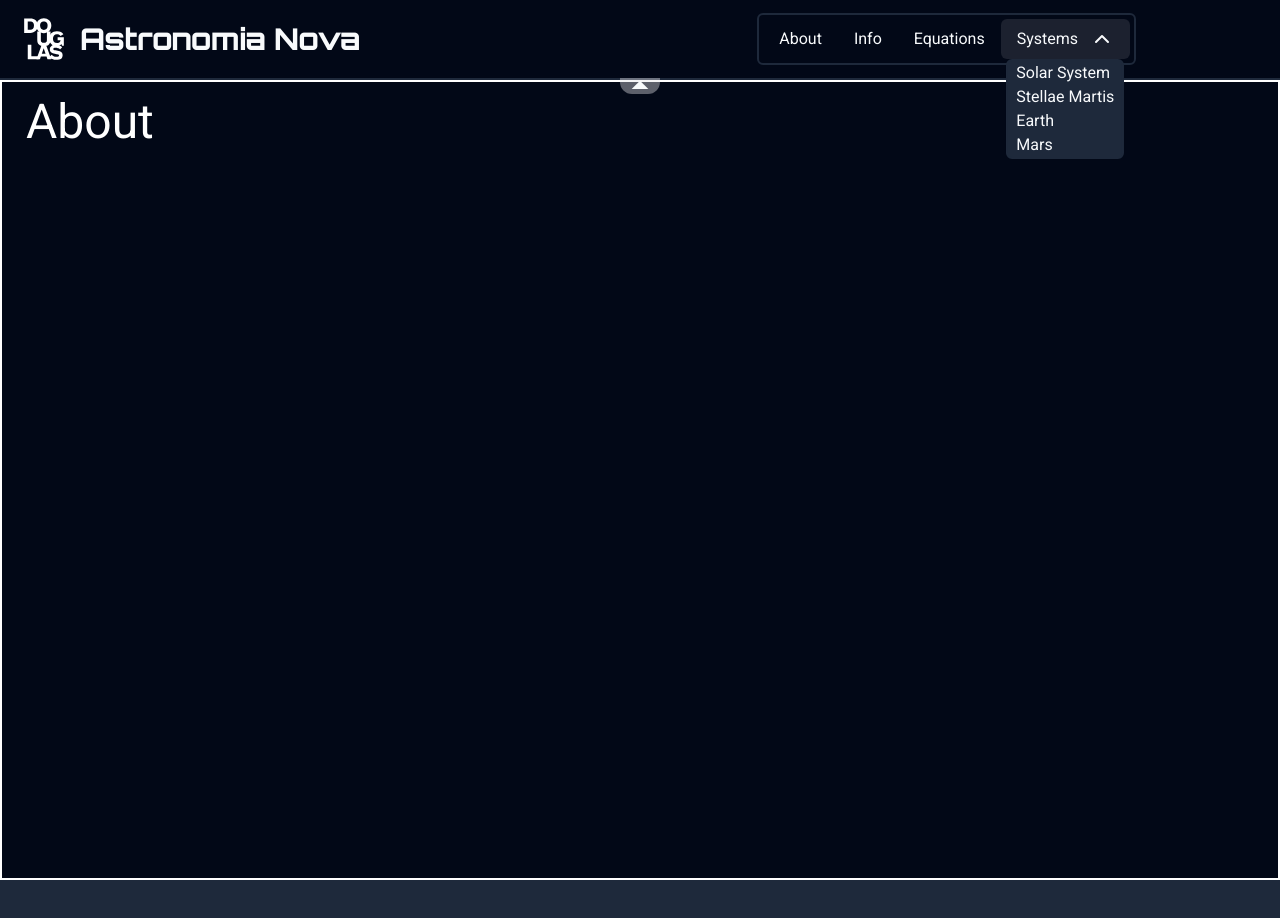
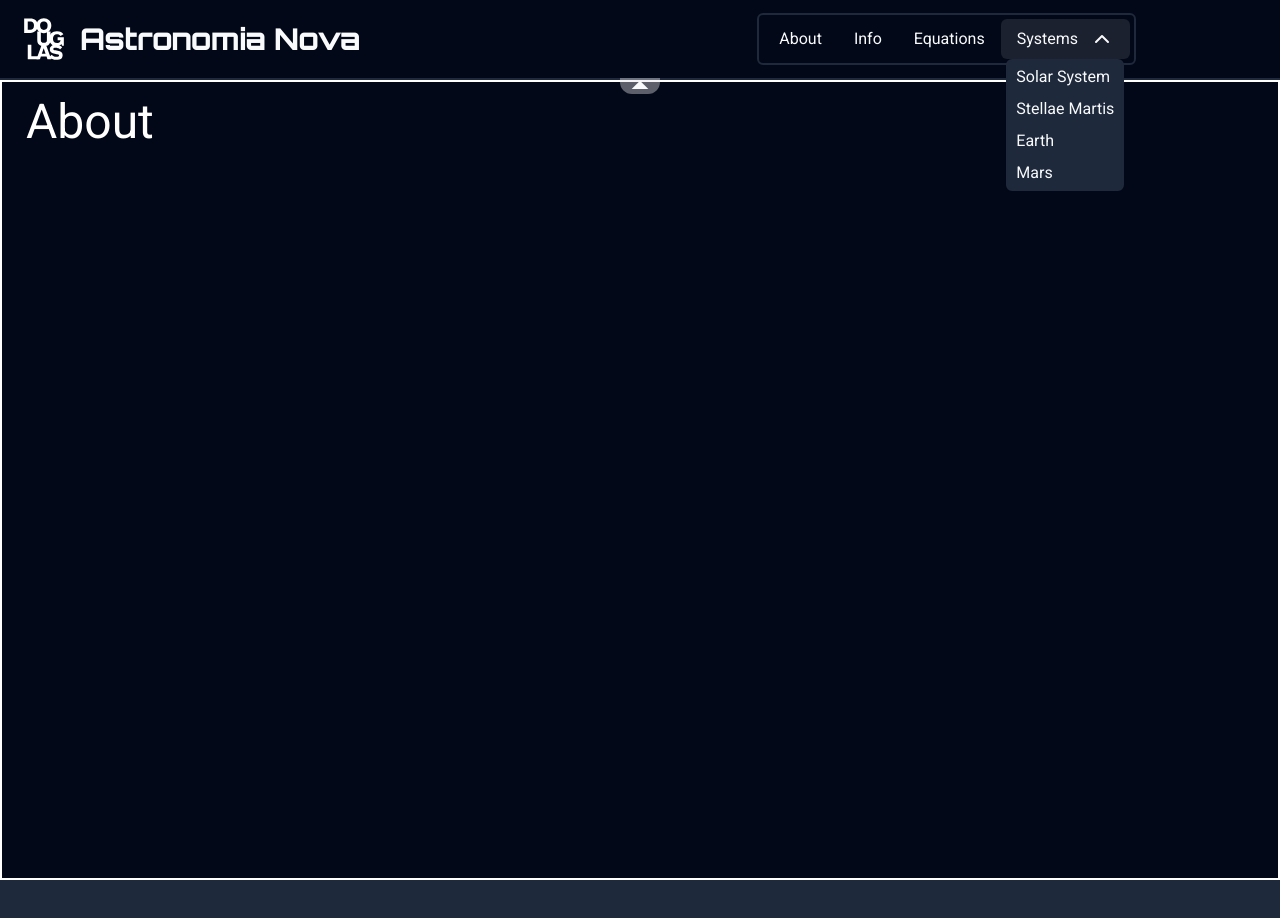
Before and after one commit to nagillimnayr/astronomia-nova, a Next.js app: page /about in a window 1280 px wide. Both pictures are taken after a click on the button "Systems". Shown: the top 918 px of the page. Built offline with nearby package versions, Linux system fonts and the light colour scheme; a web font is replaced by a local one.

Commit message:
feat: add a bit of padding to dropdown menu items

```diff
--- a/src/components/layout/site-layout/Navigation/nav-menu/NavDropdownMenu.tsx
+++ b/src/components/layout/site-layout/Navigation/nav-menu/NavDropdownMenu.tsx
@@ -43,7 +43,7 @@ const NavDropdownMenu = ({ children, className, links }: DropdownProps) => {
                 <Link
                   href={href}
                   className={
-                    'rounded-md bg-transparent px-2 font-sans  ui-active:bg-indigo-400 ui-active:text-white'
+                    'min-w-full rounded-md bg-transparent px-2 py-1 font-sans  ui-active:bg-indigo-400 ui-active:text-white'
                   }
                 >
                   {label}
```
